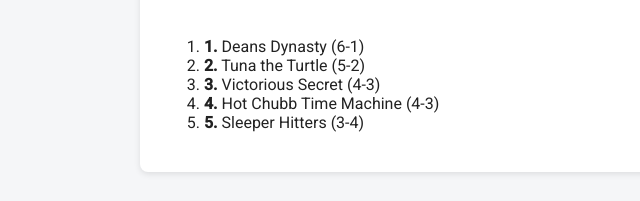
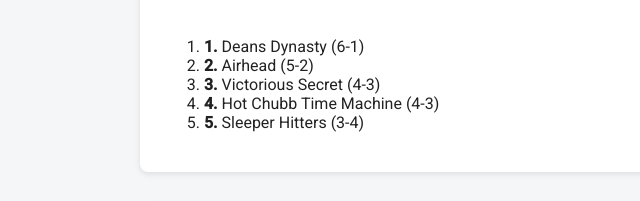
Before and after one commit to Tunatheturtle/TheCouchCoaches, a plain HTML site: page public/index.html in a window 1280 px wide. Shown: the part 548-749 px from the top of the page, 0-640 px from the left. Drawn offline with nearby package versions, Linux system fonts and the light colour scheme.

Commit message:
Test auto deploy #1

```diff
--- a/public/index.html
+++ b/public/index.html
@@ -160,7 +160,7 @@
       <div class="section-content">
         <ol>
           <li><strong>1.</strong> Deans Dynasty (6-1)</li>
-          <li><strong>2.</strong> Tuna the Turtle (5-2)</li>
+          <li><strong>2.</strong> Airhead (5-2)</li>
           <li><strong>3.</strong> Victorious Secret (4-3)</li>
           <li><strong>4.</strong> Hot Chubb Time Machine (4-3)</li>
           <li><strong>5.</strong> Sleeper Hitters (3-4)</li>
```
